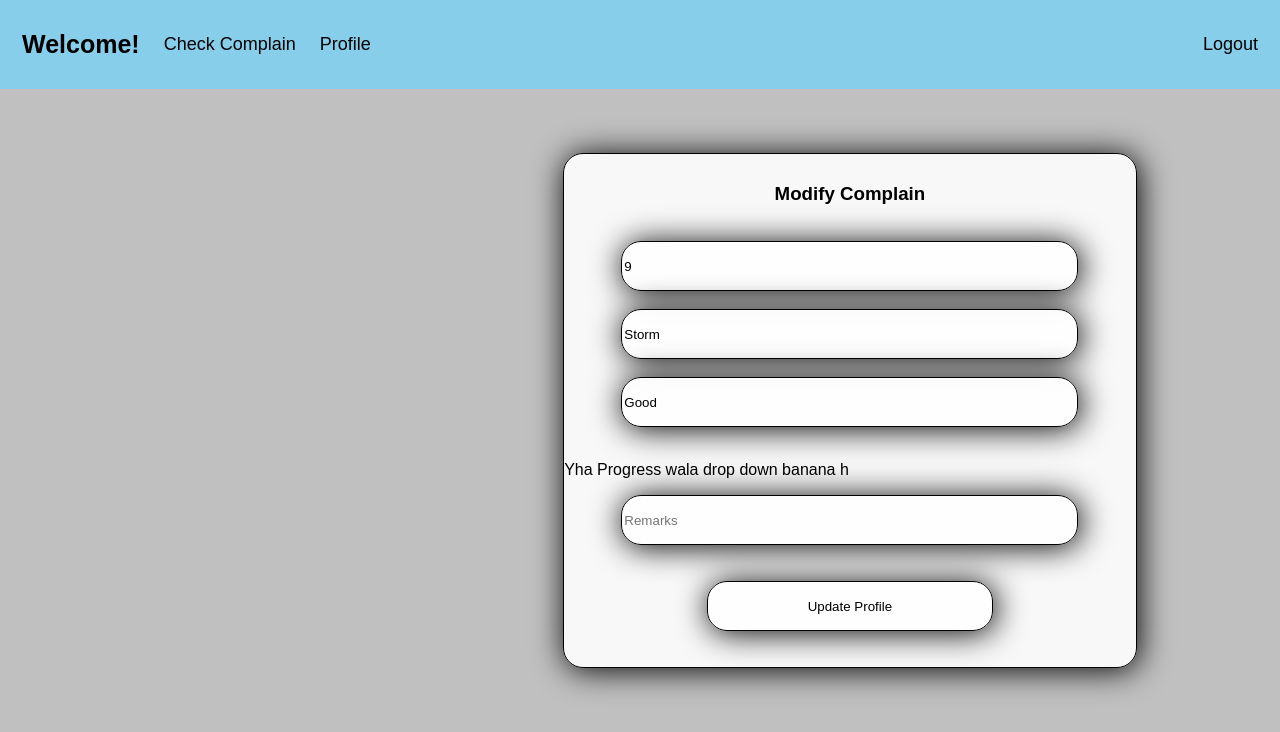
After one commit to kashir-hasnain/Live-Complain-System, a PHP site: page /government/complainedit.php?id=9 in a window 1280 px wide. The commit adds this page. Shown: the top 732 px of the page. Run offline with PHP 8.4, Linux system fonts and the light colour scheme; data comes from the database, SQL or seed files in the repository.

Commit message:
government side minor changes

```diff
--- /dev/null
+++ b/government/complainedit.php
@@ -0,0 +1,111 @@
+<?php
+session_start();
+include('../includes/connection.php');
+$id = $_GET['id'];
+
+
+$record=$con->query("SELECT * FROM complains WHERE complain_id='$id'");
+if($record->num_rows > 0){
+
+$q=$record->fetch_assoc();
+$id=$q['complain_id'];
+$ctitle=$q['complain_title'];
+$cmatter=$q['complain_matter'];
+$cprogress=$q['progress_name'];
+$cremarks=$q['remarks'];
+
+}
+else{
+    echo "Unable to Edit Record";
+}
+
+
+?>
+<!DOCTYPE html>
+<html lang="en">
+
+<head>
+    <meta charset="UTF-8">
+    <meta name="viewport" content="width=device-width, initial-scale=1.0">
+    <title>Live Compalin System</title>
+
+    <link rel="stylesheet" href="../css/index.css">
+    <script>
+    function show() {
+        var x = document.getElementById("nav");
+        if (x.className === "wrap") {
+            x.className += " unwrap";
+        } else {
+            x.className = "wrap";
+        }
+    }
+    if(window.history.replaceState)
+    {
+        window.history.replaceState(null,null,window.location.href);
+    }
+    </script>
+</head>
+
+<body>
+<header class="header">
+        <a href="../index.php" class="logo">Welcome!</a>
+        <div class="dropdown-content">
+                <a href="checkcomplain.php">Check Complain</a>
+
+
+                <a href="govprofile.php">Profile</a>
+
+
+            </div>
+        <div class="header-right">
+
+
+
+            <a href="../index.php">Logout</a>
+
+        </div>
+        <br>
+        <br>
+        <img src="../images/logo.png" width="30px" height="30px" onclick="show()" />
+        <nav id='nav' class="wrap">
+
+
+
+    </header>
+
+
+    <div class="new-complain">
+        <form class="complainform" method="POST">
+            <center>
+                <h3>Modify Complain</h3>
+            </center>
+            <br>
+            <center>
+
+            </center><input type="number" class="input" placeholder="" value="<?php echo $id ?>"    name="complainid"  readonly>
+            <br>
+            <input type="text" class="input" placeholder="" value="<?php echo $ctitle ?>"    name="complaintitle" readonly >
+            <br>
+            <input type="text" class="input"  name="complainmatter" required  value="<?php echo $cmatter ?>" readonly>
+            <br>
+
+            <p>Yha Progress wala drop down banana h</p>
+
+            <input type="text" class="input" placeholder="Remarks" value="<?php echo $cremarks ?>"     name="complainremarks"  >
+            <br>
+
+
+
+            <br>
+            <button class="btn" name="update" type="submit">Update Profile</button>
+            <br>
+
+            <br>
+
+        </form>
+    </div>
+    </div>
+
+</body>
+
+</html>
```
Also changed, not shown: government/checkcomplain.php (+21 -14 lines).
